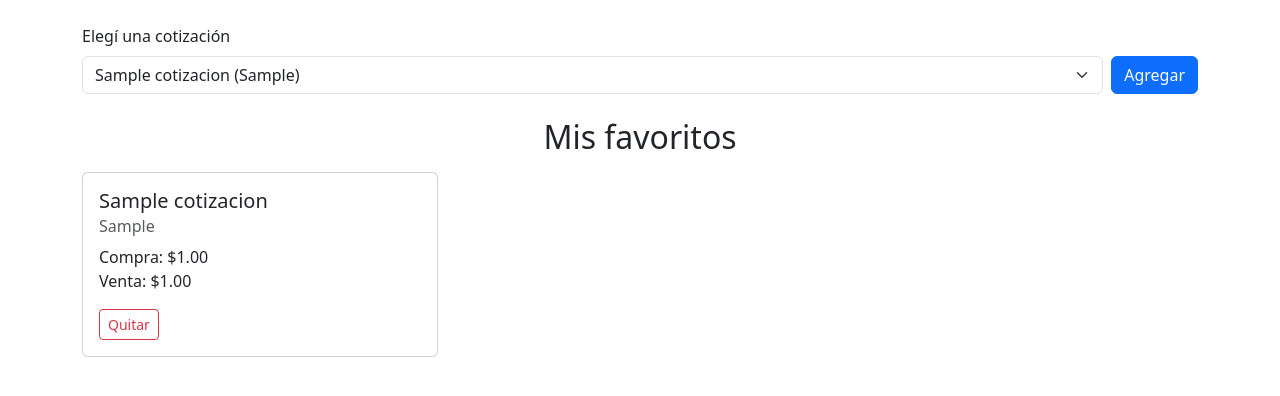
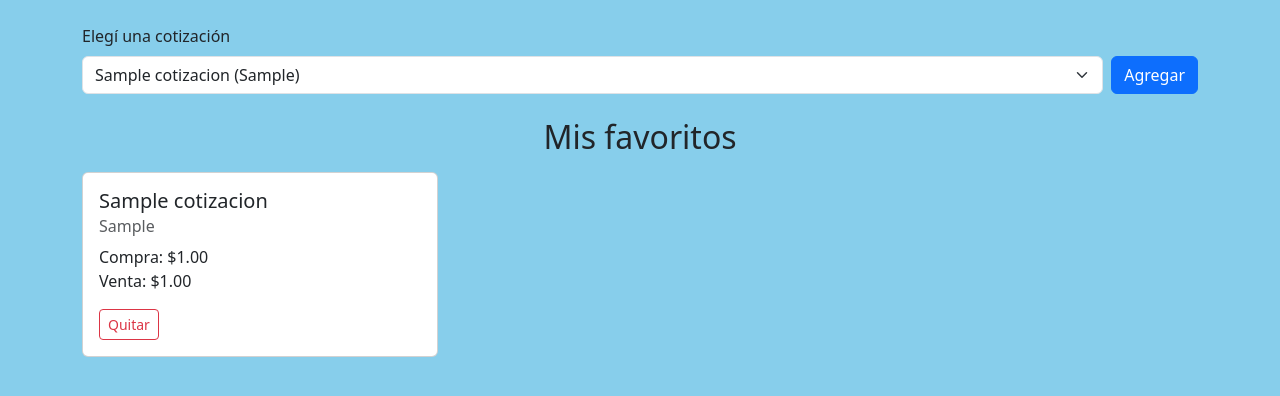
Before and after one commit to MartinChavez001/APP_TAP, a Django app: template APP_TAP/templates/index.html in a window 1280 px wide. Shown: the top 396 px of the page. Run offline with Django 5.2, Linux system fonts and the light colour scheme; the template is opened without the code that fills it: values that come from a table or form of the project are taken from there, others are empty; tables that the repository leaves empty hold one stand-in row (values such as "Sample post").

Commit message:
Iniciando Front End

```diff
--- a/APP_TAP/static/css/styles.css
+++ b/APP_TAP/static/css/styles.css
@@ -1,3 +1,3 @@
 body {
-    background-color: white;
+    background-color: skyblue;
 }
```
